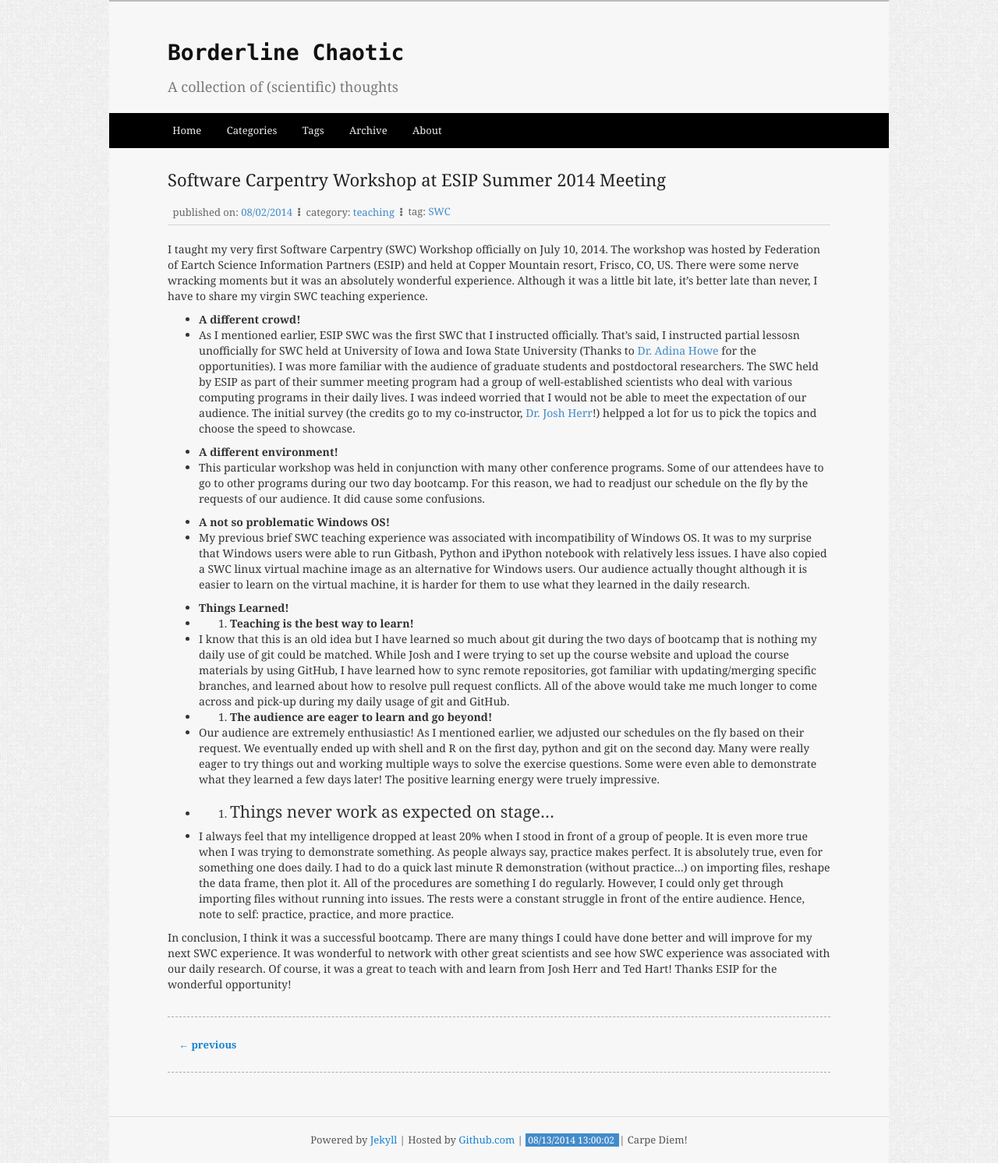
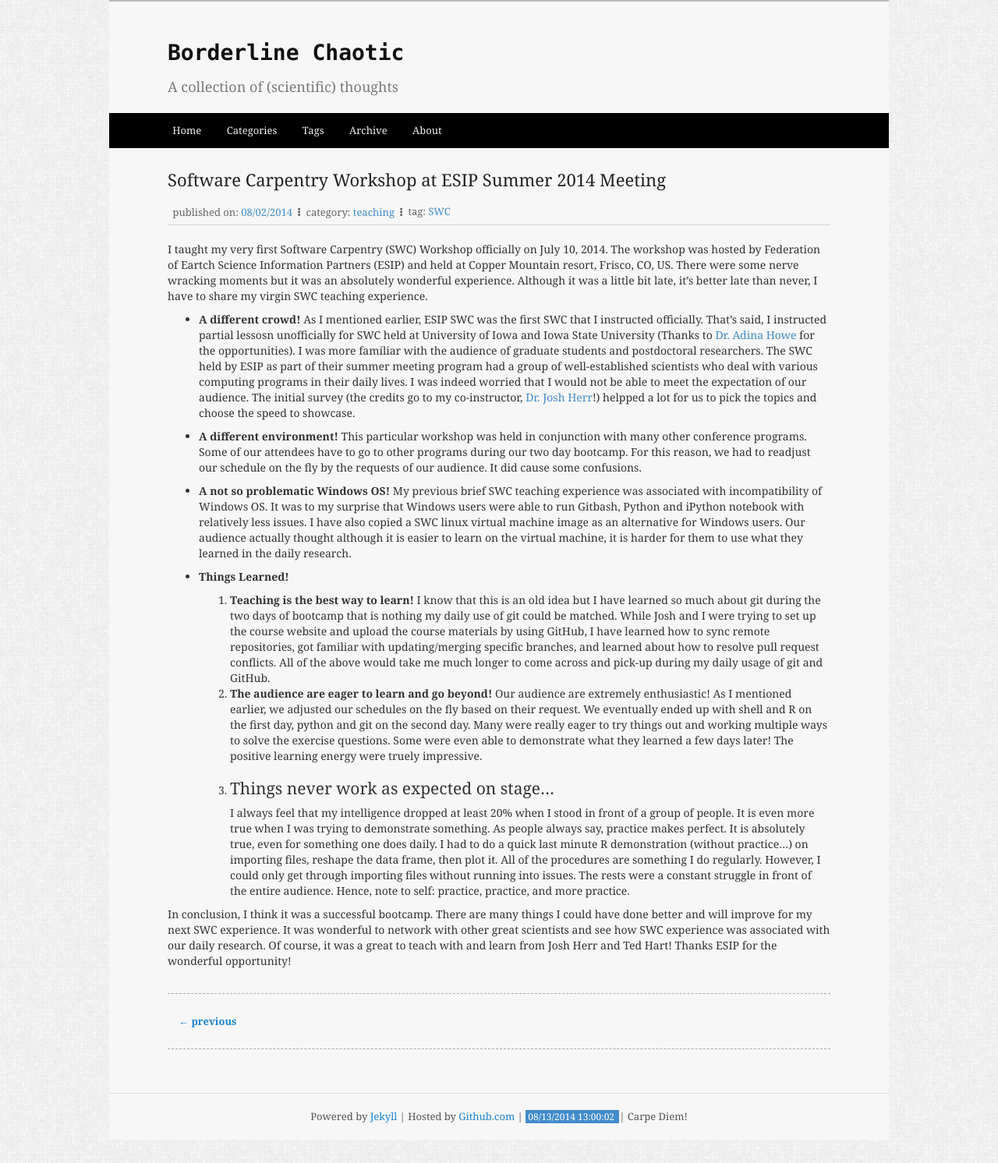
Before and after one commit to fandemonium/blog, a Jekyll site: the page built from _posts/2014-08-02-SWC-esip-summer-meeting.md, in a window 1280 px wide. Shown: the whole page at 78% size. Built offline with Jekyll 4.4.1, drawn with Linux system fonts in a browser that asks for light colours; Markdown is read by kramdown in place of the engine named in the settings; comment, search, counter and statistics services are not loaded.

Commit message:
reformat the bullets

```diff
--- a/_posts/2014-08-02-SWC-esip-summer-meeting.md
+++ b/_posts/2014-08-02-SWC-esip-summer-meeting.md
@@ -10,20 +10,20 @@ I taught my very first Software Carpentry (SWC) Workshop officially on July 10,
 <!--more-->
 
 + **A different crowd!**
-+	As I mentioned earlier, ESIP SWC was the first SWC that I instructed officially. That's said, I instructed partial lessosn unofficially for SWC held at University of Iowa and Iowa State University (Thanks to [Dr. Adina Howe](http://adina.github.io) for the opportunities). I was more familiar with the audience of graduate students and postdoctoral researchers. The SWC held by ESIP as part of their summer meeting program had a group of well-established scientists who deal with various computing programs in their daily lives. I was indeed worried that I would not be able to meet the expectation of our audience. The initial survey (the credits go to my co-instructor, [Dr. Josh Herr](http://www.joshuaherr.com)!) helpped a lot for us to pick the topics and choose the speed to showcase.
+	As I mentioned earlier, ESIP SWC was the first SWC that I instructed officially. That's said, I instructed partial lessosn unofficially for SWC held at University of Iowa and Iowa State University (Thanks to [Dr. Adina Howe](http://adina.github.io) for the opportunities). I was more familiar with the audience of graduate students and postdoctoral researchers. The SWC held by ESIP as part of their summer meeting program had a group of well-established scientists who deal with various computing programs in their daily lives. I was indeed worried that I would not be able to meet the expectation of our audience. The initial survey (the credits go to my co-instructor, [Dr. Josh Herr](http://www.joshuaherr.com)!) helpped a lot for us to pick the topics and choose the speed to showcase.
 
 + **A different environment!**
-+	This particular workshop was held in conjunction with many other conference programs. Some of our attendees have to go to other programs during our two day bootcamp. For this reason, we had to readjust our schedule on the fly by the requests of our audience. It did cause some confusions.
+	This particular workshop was held in conjunction with many other conference programs. Some of our attendees have to go to other programs during our two day bootcamp. For this reason, we had to readjust our schedule on the fly by the requests of our audience. It did cause some confusions.
 
 + **A not so problematic Windows OS!**
-+	My previous brief SWC teaching experience was associated with incompatibility of Windows OS. It was to my surprise that Windows users were able to run Gitbash, Python and iPython notebook with relatively less issues. I have also copied a SWC linux virtual machine image as an alternative for Windows users. Our audience actually thought although it is easier to learn on the virtual machine, it is harder for them to use what they learned in the daily research.
+	My previous brief SWC teaching experience was associated with incompatibility of Windows OS. It was to my surprise that Windows users were able to run Gitbash, Python and iPython notebook with relatively less issues. I have also copied a SWC linux virtual machine image as an alternative for Windows users. Our audience actually thought although it is easier to learn on the virtual machine, it is harder for them to use what they learned in the daily research.
 
 + **Things Learned!**
-+	1. **Teaching is the best way to learn!**
-+		I know that this is an old idea but I have learned so much about git during the two days of bootcamp that is nothing my daily use of git could be matched. While Josh and I were trying to set up the course website and upload the course materials by using GitHub, I have learned how to sync remote repositories, got familiar with updating/merging specific branches, and learned about how to resolve pull request conflicts. All of the above would take me much longer to come across and pick-up during my daily usage of git and GitHub.
-+	2. **The audience are eager to learn and go beyond!**
-+		Our audience are extremely enthusiastic! As I mentioned earlier, we adjusted our schedules on the fly based on their request. We eventually ended up with shell and R on the first day, python and git on the second day. Many were really eager to try things out and working multiple ways to solve the exercise questions. Some were even able to demonstrate what they learned a few days later! The positive learning energy were truely impressive.
-+	3. ### Things never work as expected on stage...
-+		I always feel that my intelligence dropped at least 20% when I stood in front of a group of people. It is even more true when I was trying to demonstrate something. As people always say, practice makes perfect. It is absolutely true, even for something one does daily. I had to do a quick last minute R demonstration (without practice...) on importing files, reshape the data frame, then plot it. All of the procedures are something I do regularly. However, I could only get through importing files without running into issues. The rests were a constant struggle in front of the entire audience. Hence, note to self: practice, practice, and more practice.
+	1. **Teaching is the best way to learn!**
+		I know that this is an old idea but I have learned so much about git during the two days of bootcamp that is nothing my daily use of git could be matched. While Josh and I were trying to set up the course website and upload the course materials by using GitHub, I have learned how to sync remote repositories, got familiar with updating/merging specific branches, and learned about how to resolve pull request conflicts. All of the above would take me much longer to come across and pick-up during my daily usage of git and GitHub.
+	2. **The audience are eager to learn and go beyond!**
+		Our audience are extremely enthusiastic! As I mentioned earlier, we adjusted our schedules on the fly based on their request. We eventually ended up with shell and R on the first day, python and git on the second day. Many were really eager to try things out and working multiple ways to solve the exercise questions. Some were even able to demonstrate what they learned a few days later! The positive learning energy were truely impressive.
+	3. ### Things never work as expected on stage...
+		I always feel that my intelligence dropped at least 20% when I stood in front of a group of people. It is even more true when I was trying to demonstrate something. As people always say, practice makes perfect. It is absolutely true, even for something one does daily. I had to do a quick last minute R demonstration (without practice...) on importing files, reshape the data frame, then plot it. All of the procedures are something I do regularly. However, I could only get through importing files without running into issues. The rests were a constant struggle in front of the entire audience. Hence, note to self: practice, practice, and more practice.
 
 In conclusion, I think it was a successful bootcamp. There are many things I could have done better and will improve for my next SWC experience. It was wonderful to network with other great scientists and see how SWC experience was associated with our daily research. Of course, it was a great to teach with and learn from Josh Herr and Ted Hart! Thanks ESIP for the wonderful opportunity!
```
